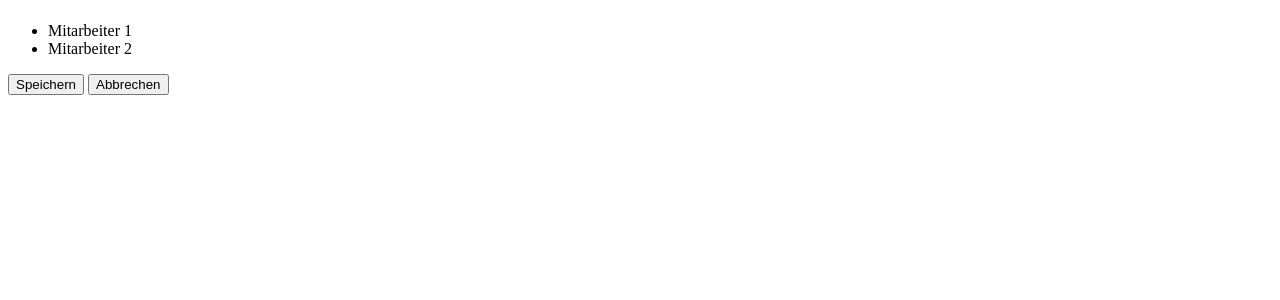
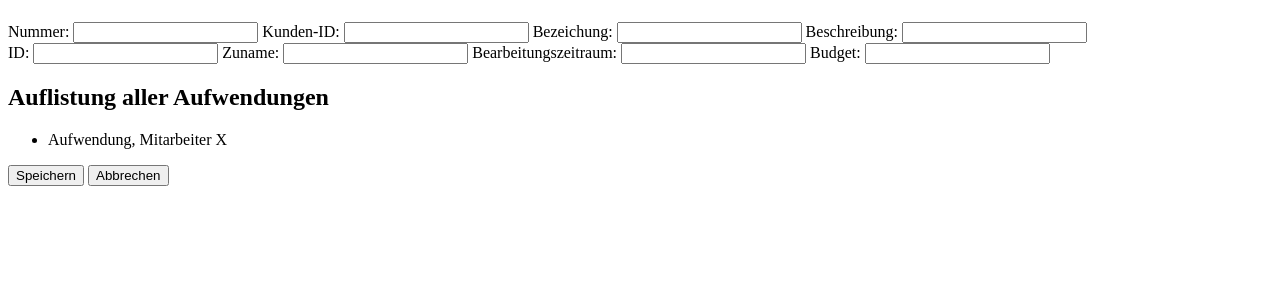
Before and after one commit to vsypraktikum/web1819, a Python web app: template P1/P1/pro/template/pd_details.html in a window 1280 px wide. Shown: the part 58-358 px from the top of the page. Run offline with Jinja, Linux system fonts and the light colour scheme; the template is opened without the code that fills it, so the values that code supplies are empty.

Commit message:
Fertigstellen der Detailsseiten V1

```diff
--- a/P1/P1/pro/template/pd_details.html
+++ b/P1/P1/pro/template/pd_details.html
@@ -10,12 +10,44 @@
         <h1>Details Projekt X</h1>
     </div>
 
-    <div id="liste">
-        <ul>
-            <li>Mitarbeiter 1</li>
-            <li>Mitarbeiter 2</li>
-        </ul>
-    </div>
+    <form>
+        <div id="details_md_links">
+            <label for="Nummer">
+                Nummer: <input id="nummer" name="nummer"/>
+            </label>
+            <label for="id_k">
+                Kunden-ID: <input id="id_k" name="id_k" />
+            </label>
+            <label for="bezeichung">
+                Bezeichung: <input id="bezeichung" name="bezeichung"/>
+            </label>
+            <label for="beschreibung">
+                Beschreibung: <input id="beschreibung" name="beschreibung" />
+            </label>
+        </div>
+
+        <div id="details_md_rechts">
+            <label for="id">
+                ID: <input id="id" name="id"/>
+            </label>
+            <label for="funktion">
+                Zuname: <input id="funktion" name="funktion" />
+            </label>
+            <label for="zeitraum">
+                Bearbeitungszeitraum: <input id="zeitraum" name="zeitraum" />
+            </label>
+            <label for="budget">
+                Budget: <input id="budget" name="budget" />
+            </label>
+        </div>
+
+        <div id="v_md">
+            <h2>Auflistung aller Aufwendungen</h2>
+            <ul>
+                <li>Aufwendung, Mitarbeiter X</li>
+            </ul>
+        </div>
+    </form>
 
     <div id="footer">
         <input type="submit" value="Speichern" />
```
Also changed, not shown: P1/P1/pro/template/kd_details.html (+22 -6 lines), P1/P1/pro/template/md_details.html (+19 -6 lines).
